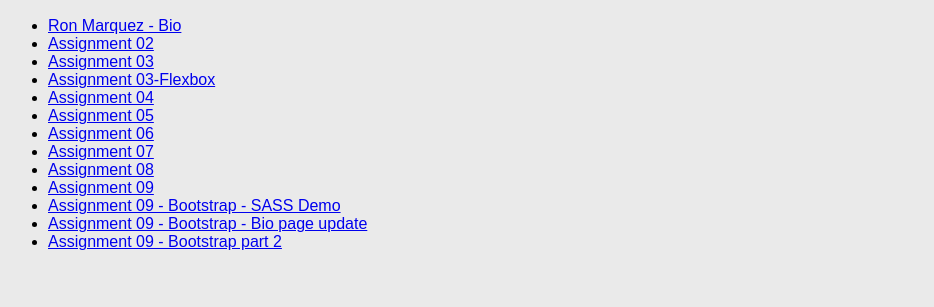
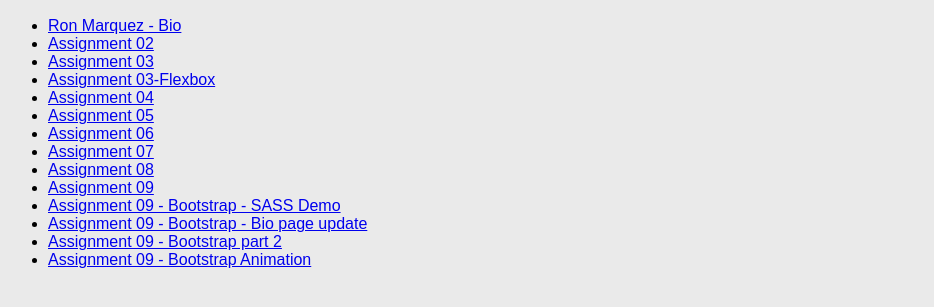
Before and after one commit to rndmarquez/webd168, a plain HTML site: page index.html in a window 1280 px wide. Shown: the part 167-474 px from the top of the page, without its empty margins (0-934 px from the left). Drawn offline with Linux system fonts and the light colour scheme; files that its build step writes are made by us from their sources.

Commit message:
Updated Index File

```diff
--- a/index.html
+++ b/index.html
@@ -26,6 +26,7 @@
         <li><a href="09_bootstrap/sass-demo/index.html">Assignment 09 - Bootstrap - SASS Demo</a></li>
         <li><a href="09_bootstrap/update-bio/startbootstrap-bio/index.html">Assignment 09 - Bootstrap - Bio page update</a></li>
         <li><a href="09_bootstrap/bootstrap-part2/index.html">Assignment 09 - Bootstrap part 2</a></li>
+        <li><a href="09_bootstrap/bootstrap-animation/index.html">Assignment 09 - Bootstrap Animation</a></li>
       </ul>
     </nav>
   </body>
```
